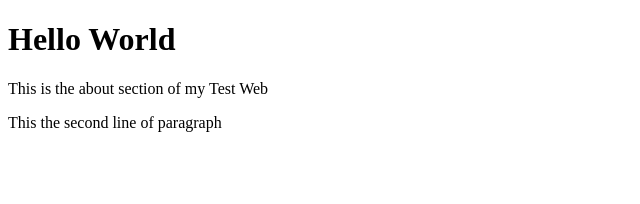
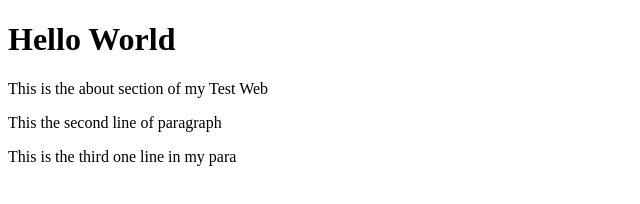
Before and after one commit to mamir1996/Test_web, a plain HTML site: page index.html in a window 1280 px wide. Shown: the whole page, without its empty margins (0-640 px from the left). Drawn offline with Linux system fonts and the light colour scheme.

Commit message:
add line3 in feature2 index file

```diff
--- a/index.html
+++ b/index.html
@@ -4,6 +4,7 @@
     <h1>Hello World</h1>
 <p>This is the about section of my Test Web</p>
 <p>This the second line of paragraph</p>
+<p>This is the third one line in my para</p>
 
 </body>
 </html>
```
